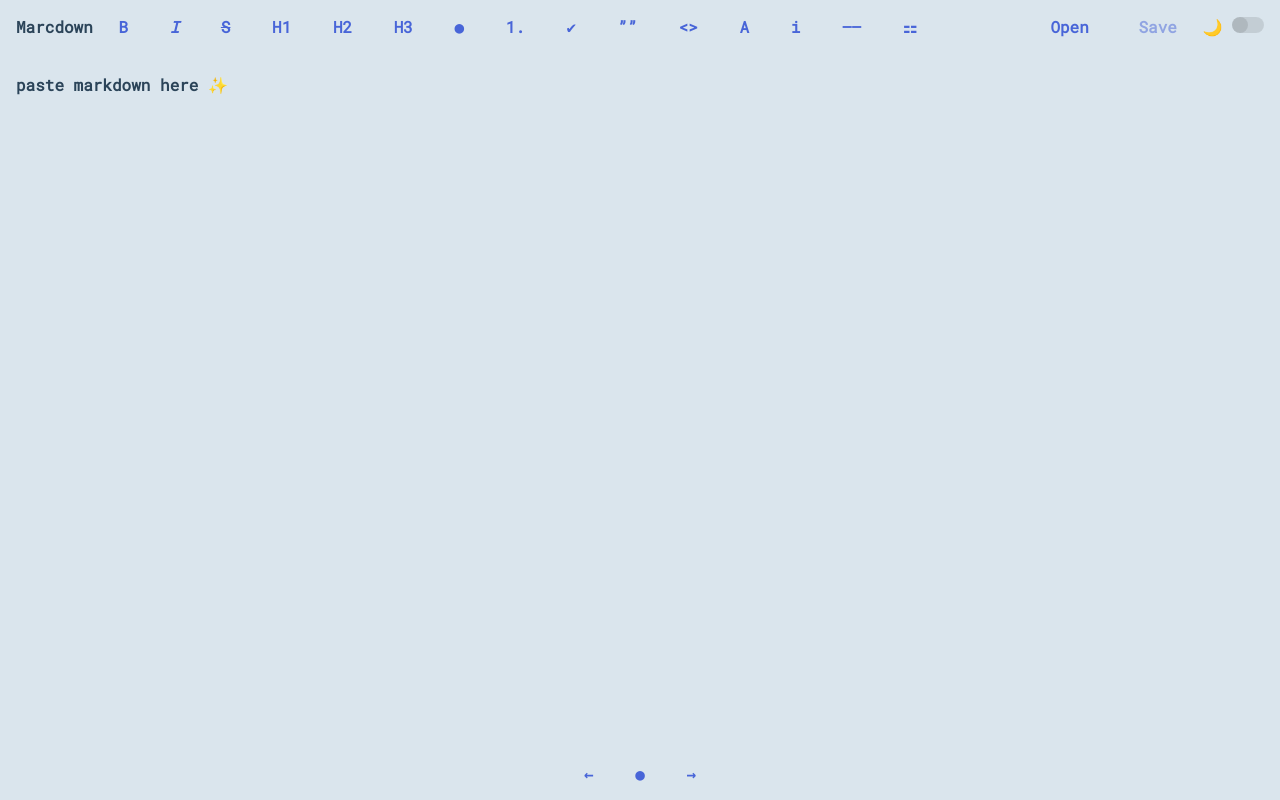
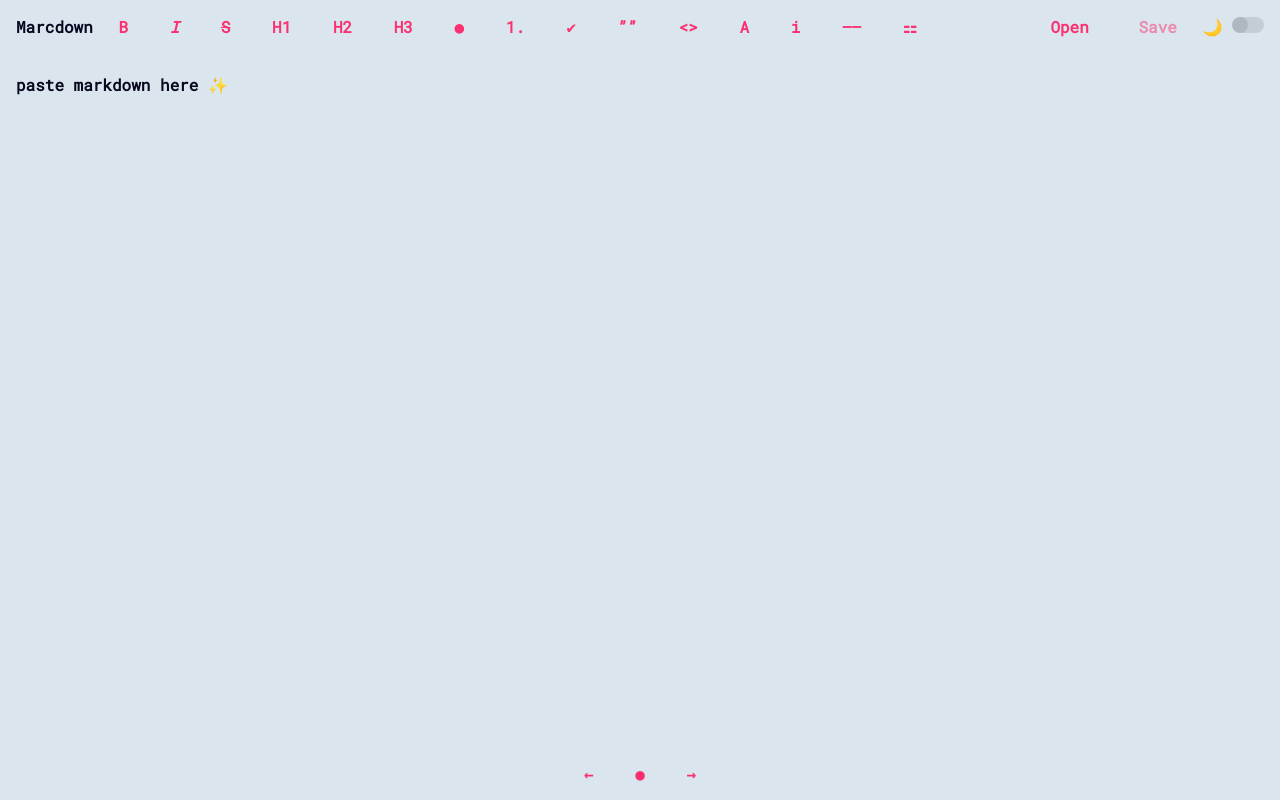
Before and after one commit to liyasthomas/marcdown, a website: page index.html in a window 1280 px wide. Drawn offline with nearby package versions, Linux system fonts and the light colour scheme; a small style sheet from the web is missing; a web font is replaced by a local one.

Commit message:
:lipstick: Updated dark mode colors

```diff
--- a/index.css
+++ b/index.css
@@ -5,9 +5,9 @@
 }
 
 :root {
-	--font-color: #2B4459;
+	--font-color: #090821;
 	--bg-color: #DAE5ED;
-	--afont-color: #4865d8;
+	--afont-color: #fc2f70;
 	--dbg-color: rgba(0, 0, 0, 0.1);
 	--dbgh-color: rgba(0, 0, 0, 0.2);
 	--dbga-color: rgba(0, 0, 0, 0.3);
@@ -15,8 +15,8 @@
 
 [data-theme="dark"] {
 	--font-color: #DAE5ED;
-	--bg-color: #2B4459;
-	--afont-color: #6afca7;
+	--bg-color: #090821;
+	--afont-color: #3cefff;
 	--dbg-color: rgba(255, 255, 255, 0.1);
 	--dbgh-color: rgba(255, 255, 255, 0.2);
 	--dbga-color: rgba(255, 255, 255, 0.3);
```
